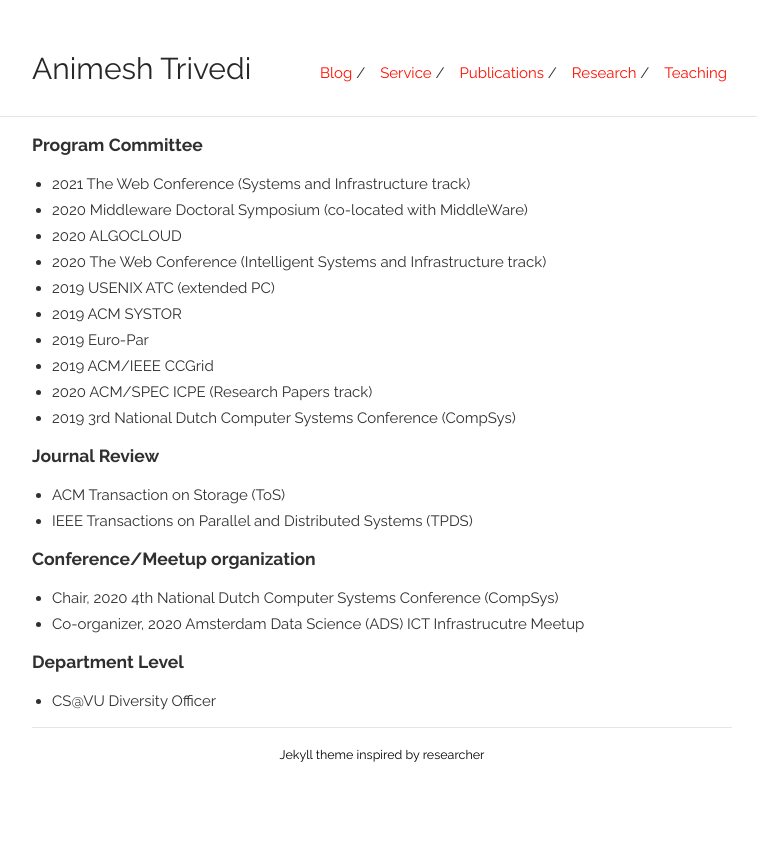
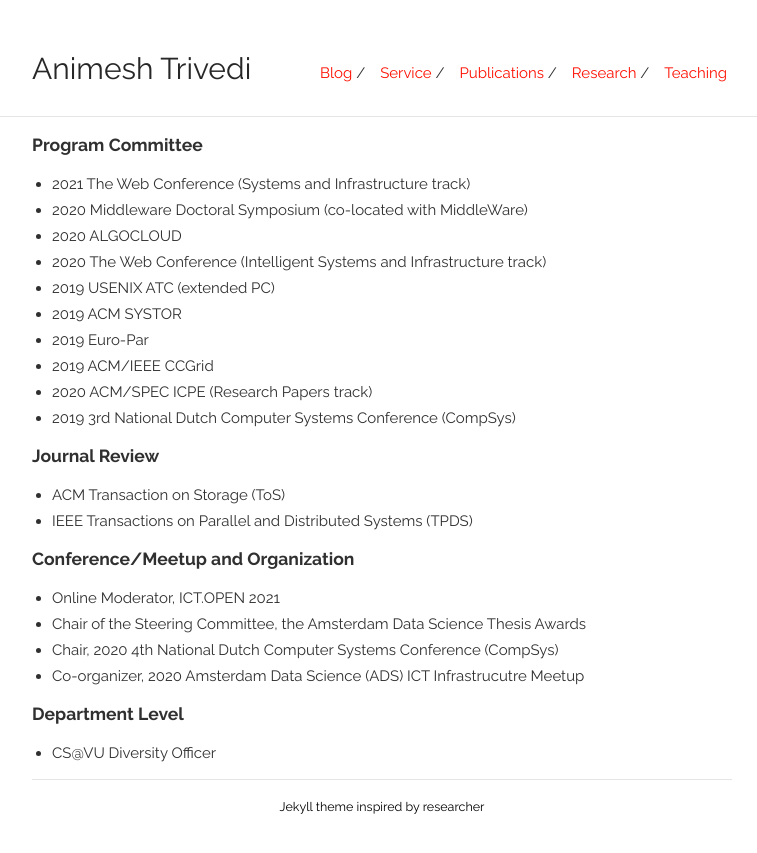
Before and after one commit to animeshtrivedi/animeshtrivedi.github.io, a Jekyll site: the page built from service.md, in a window 1280 px wide. Shown: the top 853 px of the page, without its empty margins (258-1015 px from the left). Built offline with Jekyll 4.4.1, drawn with Linux system fonts in a browser that asks for light colours.

Commit message:
updates
Signed-off-by: Animesh Trivedi <atrivedi@apache.org>

```diff
--- a/service.md
+++ b/service.md
@@ -22,7 +22,9 @@ permalink: /service/
   * ACM Transaction on Storage (ToS)
   * IEEE Transactions on Parallel and Distributed Systems (TPDS)
 
-### Conference/Meetup organization
+### Conference/Meetup and Organization
+  * Online Moderator, ICT.OPEN 2021
+  * Chair of the Steering Committee, the Amsterdam Data Science Thesis Awards
   * Chair, 2020 4th National Dutch Computer Systems Conference (CompSys)
   * Co-organizer, 2020 Amsterdam Data Science (ADS) ICT Infrastrucutre Meetup
 
```
